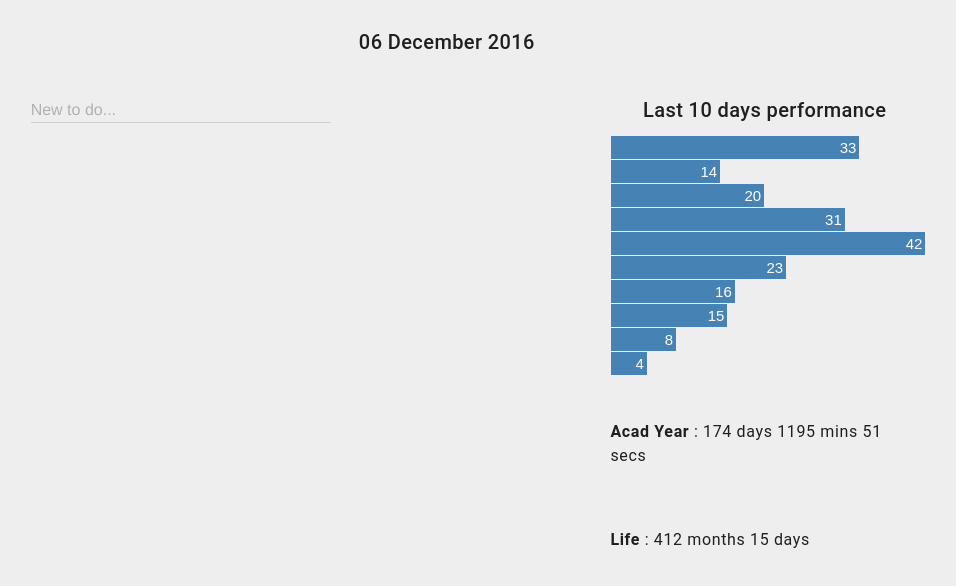
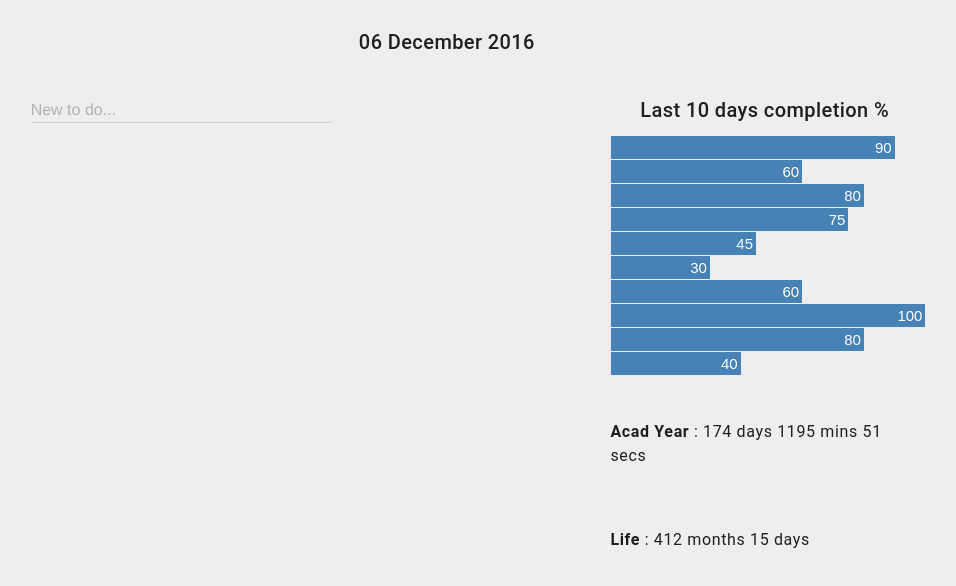
Before and after one commit to BurhanNabi/home-page, a plain HTML site: page index.html in a window 1280 px wide. Shown: the whole page, without its empty margins (180-1136 px from the left). Drawn offline with Linux system fonts and the light colour scheme.

Commit message:
Add default stats

```diff
--- a/index.html
+++ b/index.html
@@ -1,7 +1,7 @@
 <!DOCTYPE html>
 <html>
 <head>
-	<title>Hoam Paige</title>
+	<title>Home Page</title>
 	<script type="text/javascript" src="d3/d3.js"></script>
 	<link rel="stylesheet" href="mdl/material.min.css">
 	<script src="mdl/material.min.js"></script>
--- a/index.js
+++ b/index.js
@@ -90,7 +90,7 @@ var toggleCheck = function( i ) {
 
 // D3 Stuff
 
-var data = [4, 8, 15, 16, 23, 42, 31,  20,  14, 33];
+var data = [40, 80, 100, 60, 30, 45, 75,  80,  60, 90];
 var stats = localStorage.getItem('stats');
 stats = JSON.parse(stats);
 if(stats!= null) {
@@ -98,7 +98,7 @@ if(stats!= null) {
 	else data = stats.slice(stats.length - 11);
 }
 data = data.reverse();
-$('#numdays').html('Last ' + data.length + ' days performance');
+$('#numdays').html('Last ' + data.length + ' days completion %');
 
 var x = d3.scaleLinear()
     .domain([0, d3.max(data)])
```
